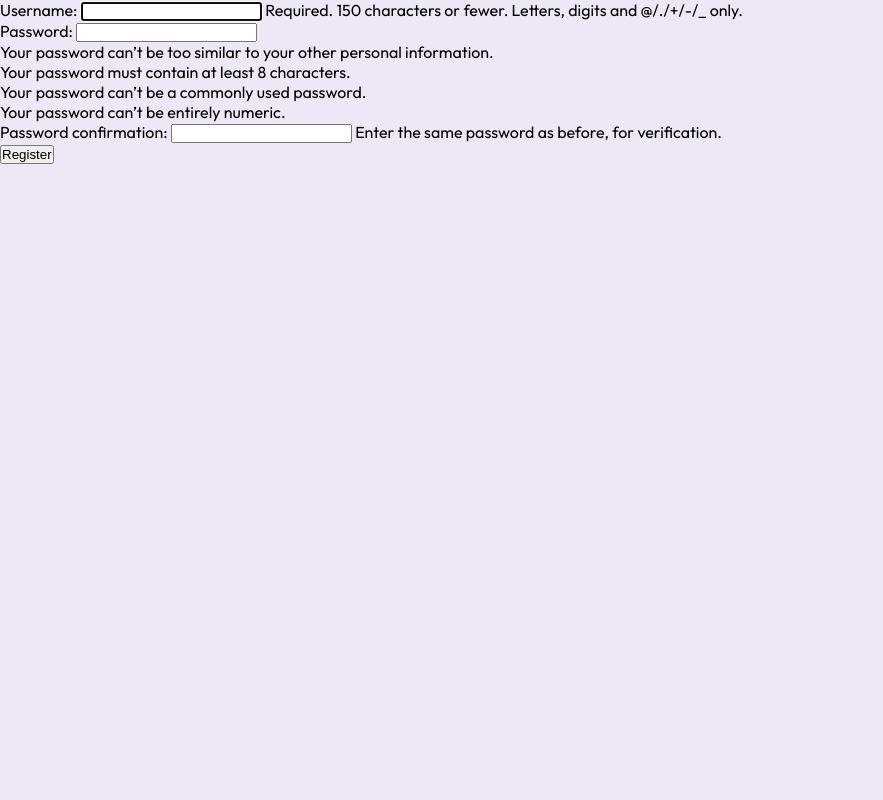
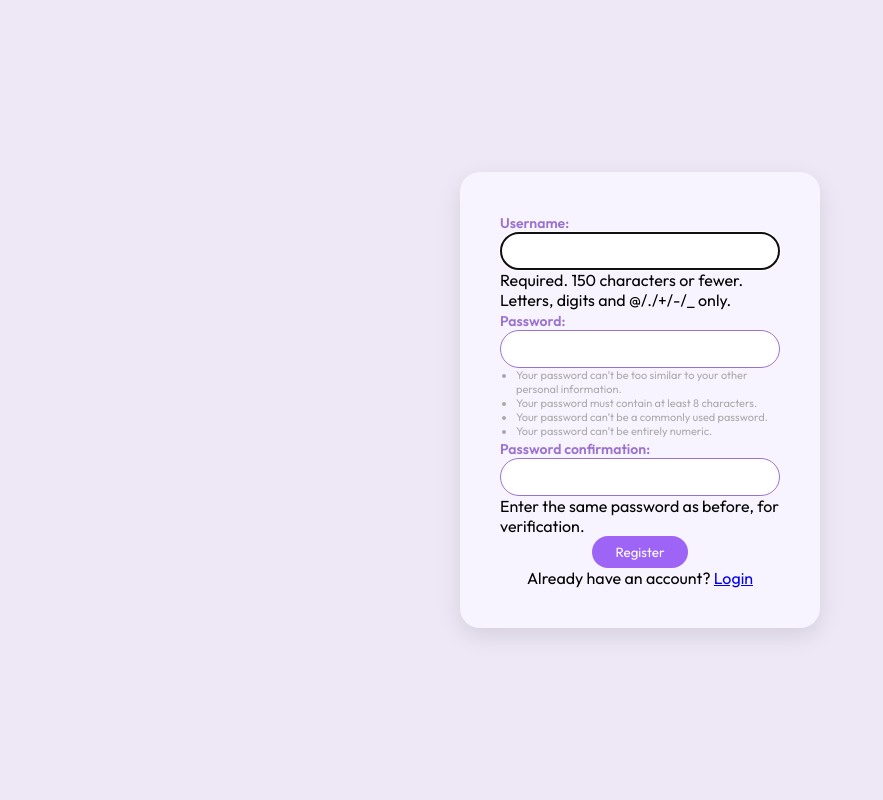
Before and after one commit to SpencerJ96/PTaskmanager, a Django app: page /tasks/register/ in a window 1280 px wide. Shown: the whole page, without its empty margins (0-883 px from the left). Run offline with Django 5.2, Linux system fonts and the light colour scheme; some web fonts are replaced.

Commit message:
Styled and added links to login and register pages. Personalized login user name

```diff
--- a/tasks/static/tasks/style.css
+++ b/tasks/static/tasks/style.css
@@ -482,6 +482,75 @@ main{
 	justify-content: flex-end;
 }
 
+.RegisterFieldWrapper{
+	min-height: 100vh;
+	display: flex;
+	align-items: center;
+	justify-content: center;
+	background-color: #ede7f6;
+}
+
+.RegisterField {
+	background: #f8f4ff;
+	border-radius: 20px;
+	padding: 40px;
+	width: 360px;
+	box-shadow: 0 8px 24px rgba(0,0,0,0.1);
+	display: flex;
+	flex-direction: column;
+	gap: 16px;
+}
+
+.RegisterField label {
+	font-family: 'Outfit', sans-serif;
+	color: #9b72cf;
+	font-weight: 600;
+	font-size: 14px;
+}
+
+.RegisterField input {
+	padding: 10px 14px;
+	border-radius: 25px;
+	border: 1px solid #9b72cf;
+	background-image: #ede7f6;
+	font-family: 'Outfit', sans-serif;
+	width: 100%;
+}
+
+.RegisterField ul {
+	font-size: 11px;
+	color: #aaa;
+	padding-left: 16px;
+}
+
+.RegisterSubmitButton{
+	text-align: center;
+	display: flex;
+	justify-content: center;
+}
+
+.RegisterLoginText{
+	text-align: center;
+	display: flex;
+	justify-content: center;
+}
+
+#registerButton {
+    background: #9e64f6;
+    color: #ffffff;
+    border: none;
+    border-radius: 25px;
+    padding: 8px 24px;
+    font-family: 'Outfit', sans-serif;
+    cursor: pointer;
+    transition: background 0.2s, transform 0.2s;
+}
+
+#registerButton:hover {
+    background: rgb(153, 19, 171);
+    transform: scale(1.05);
+}
+
 .loginFieldWrapper {
     min-height: 100vh;
     display: flex;
--- a/tasks/templates/registration/login.html
+++ b/tasks/templates/registration/login.html
@@ -19,6 +19,7 @@
 	<div class="loginSubmitButton">
 		<button type="submit" id="userLogin">Login</button>
 	</div>
+		<p class="LoginText">Don't have an account yet? &nbsp;<a href="{% url 'register' %}">Register Here</a></p>
 	</form>
 </div>
 </div>
--- a/tasks/templates/registration/register.html
+++ b/tasks/templates/registration/register.html
@@ -14,9 +14,10 @@
 	<form method="POST" action="{% url 'register' %}" >
 		 {% csrf_token %}
 			{{ form.as_p }}
-			<div class="RegisterSubmitButton">
+	<div class="RegisterSubmitButton">
 		<button type="submit" id="registerButton">Register</button>
 	</div>
+	<p class="RegisterLoginText">Already have an account?&nbsp;<a href="{% url 'login' %}"> Login</a></p>
 	</form>
 
 </div>
--- a/tasks/templates/tasks/task_all.html
+++ b/tasks/templates/tasks/task_all.html
@@ -26,7 +26,7 @@
 </nav>
 
 <header>
-	<h1 class="headerTitle">Welcome Back Spencer!</h1>
+	<h1 class="headerTitle">Welcome Back {{ request.user.username }}</h1>
 	<input type="text" placeholder="Search Tasks..">
 </header>
 
--- a/tasks/templates/tasks/task_list.html
+++ b/tasks/templates/tasks/task_list.html
@@ -30,7 +30,7 @@
 </nav>
 
 <header>
-	<h1 class="headerTitle">Welcome Back Spencer!</h1>
+	<h1 class="headerTitle">Welcome Back {{ request.user.username }} </h1>
 	<input type="text" placeholder="Search Tasks..">
 </header>
 
--- a/tasks/views.py
+++ b/tasks/views.py
@@ -112,12 +112,19 @@ def task_edit(request, task_id):
 	editTask.save()
 	return redirect ("/tasks/")
 
+
+
+#Regardless of Code order, GET always runs first.
 def register (request):
-	if request.method == "POST": #If the request is a post, generate djangos userform passing in the requests data so it can auto map to Djangos user model
+	#Runs once user submits register. Post request recieved. Map the POST content(what user input) to the userCreationForm
+	if request.method == "POST":
 		form = UserCreationForm(request.POST)
-		if form.is_valid():
+		if form.is_valid(): #Django validates fields, saves and redirects to login.
 			form.save()
-			return redirect("/accounts/login/") #Check its valid, save it and return to login
+			return redirect("/accounts/login/")
+	#Anything that isnt a post is treated as a GET. User clicks register. GET request runs. Creates Django form object
 	else:
 		form = UserCreationForm()
-	return render (request, "registration/register.html", {"form": form}) #If validation fails or its a get request, return the register template with the form object to display validation errors
+		#Render the register.html passing in the empty form object.
+	return render (request, "registration/register.html", {"form": form})
+	#Render works as a fallback, if validation fails, form still exists - return the invalid form object back through the HTML to display validation errors
```
